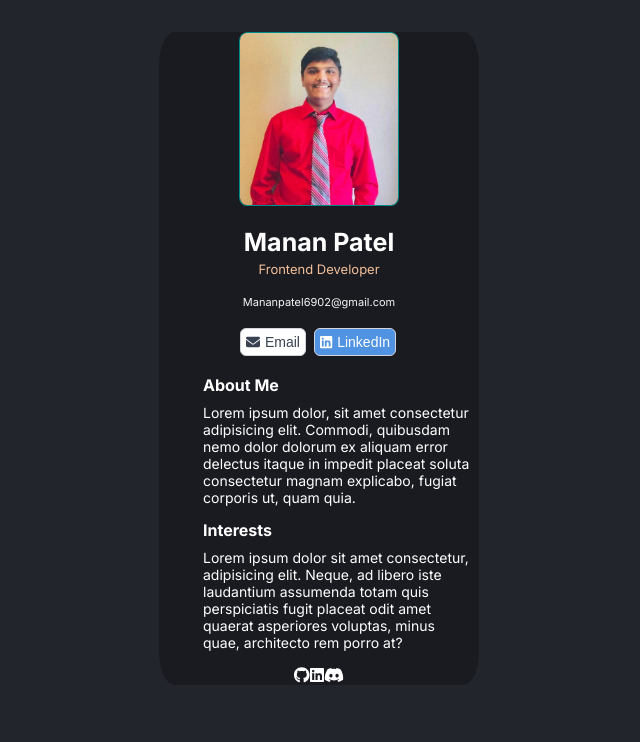
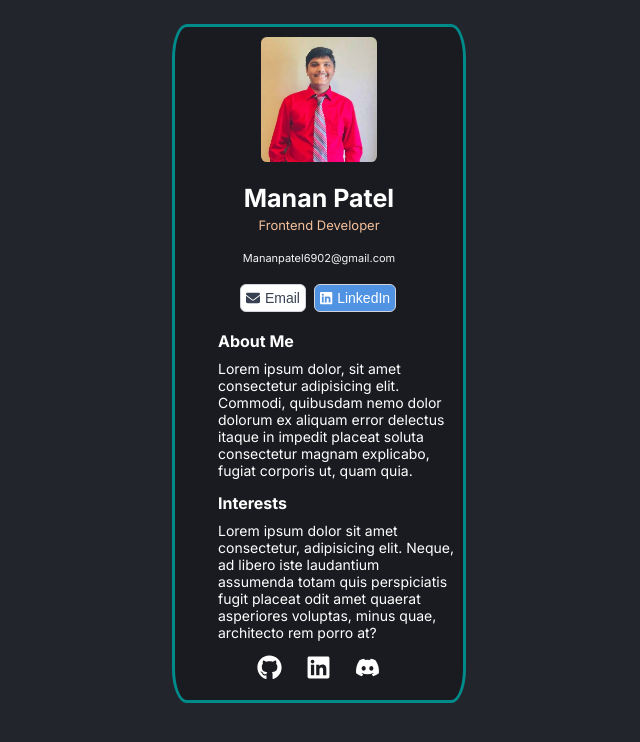
Before and after one commit to Manan-dev/Business-Card, a React (Create React App) app: page / in a window 1280 px wide. Shown: the top 742 px of the page, without its empty margins (321-961 px from the left). Built offline with nearby package versions, Linux system fonts and the light colour scheme.

Commit message:
css done for socials

```diff
--- a/public/style.css
+++ b/public/style.css
@@ -12,22 +12,23 @@ body {
 
 .container {
 	color: white;
-	width: 25vw;
+	width: 23vw;
 	max-height: 100vh;
-	margin-top: 10%;
-	margin-bottom: 10%;
+	margin-top: 8%;
+	margin-bottom: 8%;
 	background-color: #1a1b21;
 	display: flex;
 	flex-direction: column;
 	align-items: center;
 	justify-content: center;
 	border-radius: 5%;
+	border: 3px solid darkcyan;
 }
 
 .profile-pic {
-	width: 50%;
+	width: 40%;
+	margin-top: 10px;
 	border-radius: 5%;
-	border: 1px solid darkcyan;
 }
 
 .body--container {
@@ -119,3 +120,20 @@ body {
 	font-size: 14px;
 	padding-left: 36px;
 }
+
+.socials--container {
+	width: 100%;
+	display: flex;
+	justify-content: center;
+	gap: 24px;
+	margin-bottom: 20px;
+}
+
+.icon {
+	width: 25px;
+	height: 25px;
+}
+
+.icon:hover {
+	cursor: pointer;
+}
```
